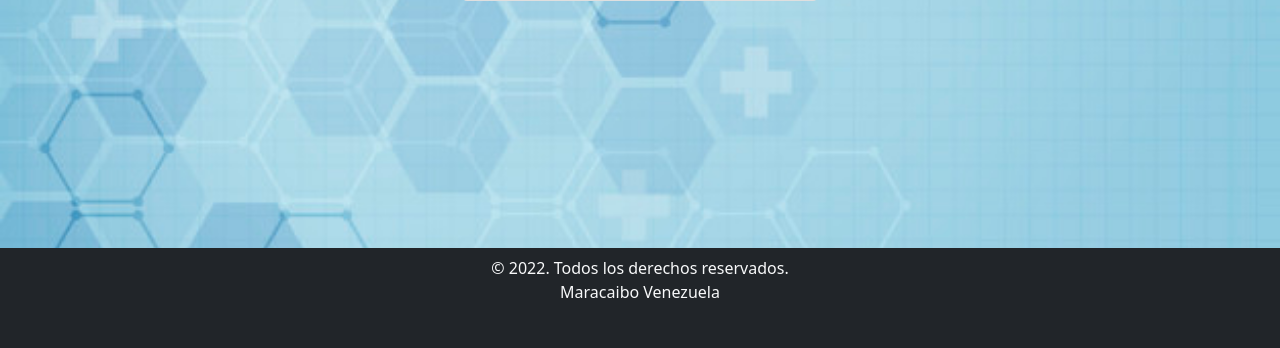
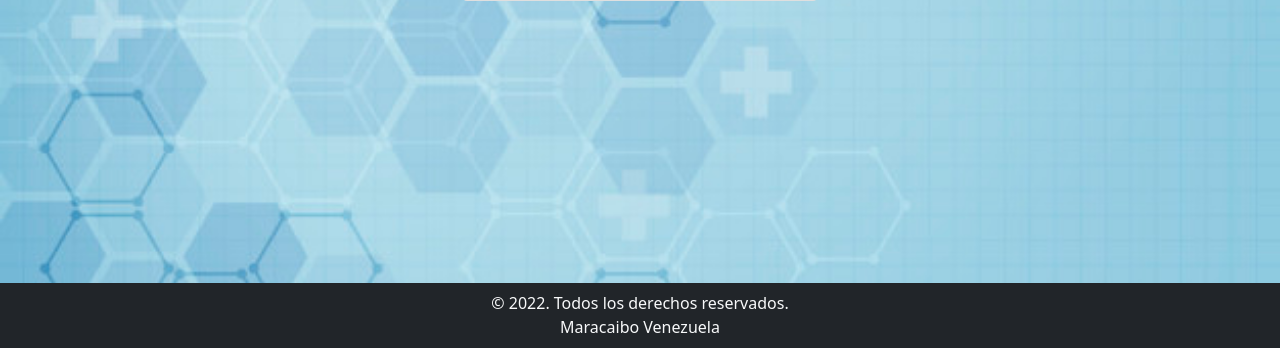
Before and after one commit to andrealvarez2d/programa-laboratorio, a PHP site: page /index.php in a window 1280 px wide. Shown: the part 452-800 px from the top of the page. Run offline with PHP 8.4, Linux system fonts and the light colour scheme.

Commit message:
modificacion piepagina

```diff
--- a/css/estilos.css
+++ b/css/estilos.css
@@ -18,7 +18,7 @@ input[type="number"]::-webkit-outer-spin-button {
 
 .piepagina {
   width: 100%;
-  height: 100px;
+  height: 65px;
   text-align: center;
   padding-top: 8px;
   float: none;
```
